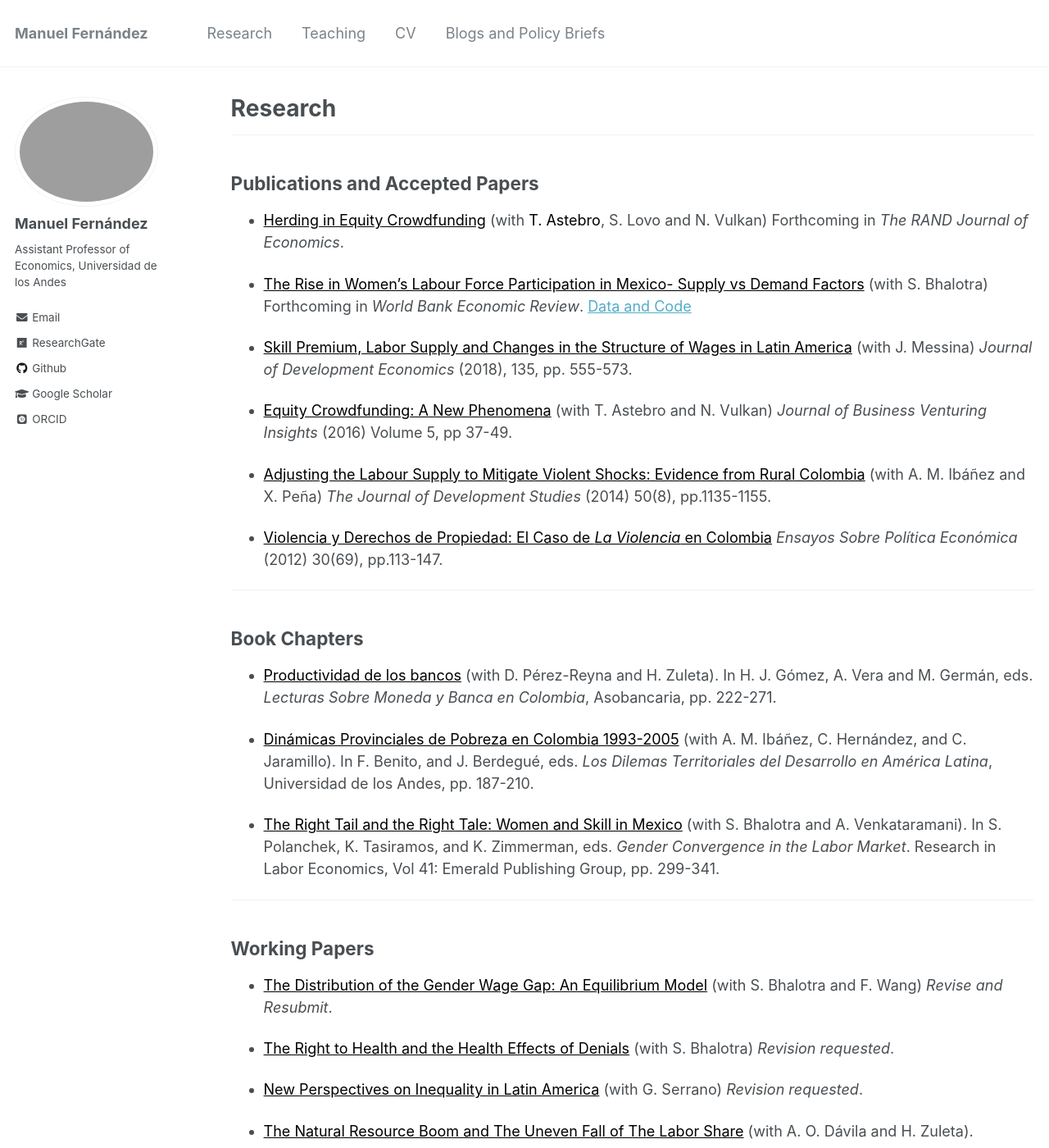
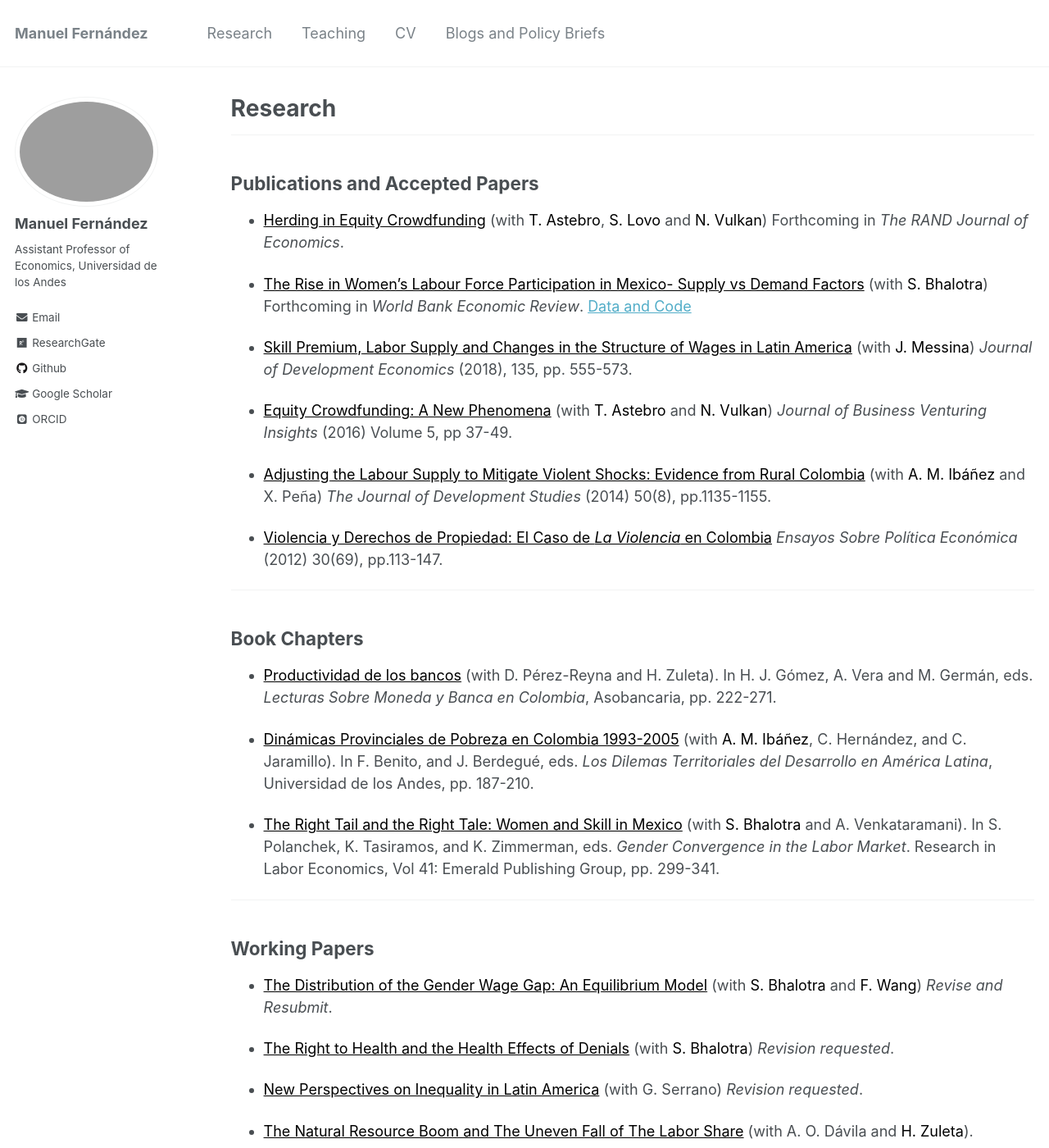
Before and after one commit to man-fern/man-fern.github.io, a Jekyll site: the page built from _pages/research.md, in a window 1280 px wide and 1400 px high. Shown: the whole window at 82% size. Built offline with Jekyll 4.4.1, drawn with Linux system fonts in a browser that asks for light colours; some web fonts are replaced; some of the changed text lies outside the part shown.

Commit message:
Update research.md

```diff
--- a/_pages/research.md
+++ b/_pages/research.md
@@ -11,15 +11,15 @@
 
 ## Publications and Accepted Papers
 
-* <a href="https://people.hec.edu/lovo/wp-content/uploads/sites/28/2023/01/Herding_Equity_Crowdfunding-4.pdf" style="color: black;">Herding in Equity Crowdfunding</a> (with <a href="https://www.hec.edu/en/faculty-research/faculty-directory/faculty-member/astebro-thomas" style="color: black; text-decoration: none;">T. Astebro</a>, S. Lovo and N. Vulkan) Forthcoming in *The RAND Journal of Economics*.
+* <a href="https://people.hec.edu/lovo/wp-content/uploads/sites/28/2023/01/Herding_Equity_Crowdfunding-4.pdf" style="color: black;">Herding in Equity Crowdfunding</a> (with <a href="https://www.hec.edu/en/faculty-research/faculty-directory/faculty-member/astebro-thomas" style="color: black; text-decoration: none;">T. Astebro</a>, <a href="https://people.hec.edu/lovo/" style="color: black; text-decoration: none;">S. Lovo</a> and <a href="https://www.ox.ac.uk/news-and-events/find-an-expert/professor-nir-vulkan" style="color: black; text-decoration: none;">N. Vulkan</a>) Forthcoming in *The RAND Journal of Economics*.
 
-* [The Rise in Women's Labour Force Participation in Mexico- Supply vs Demand Factors](/files/Bhalotra-Fernandez-Mexico-FLFP-supply-demand.pdf){: style="color:black; text-decoration: underline;"} (with S. Bhalotra) Forthcoming in *World Bank Economic Review*. [Data and Code](https://github.com/man-fern/Bhalotra-Fernandez-WBER-Replication)
+* [The Rise in Women's Labour Force Participation in Mexico- Supply vs Demand Factors](/files/Bhalotra-Fernandez-Mexico-FLFP-supply-demand.pdf){: style="color:black; text-decoration: underline;"} (with <a href="https://sites.google.com/site/srbhalotra/" style="color: black; text-decoration: none;">S. Bhalotra</a>) Forthcoming in *World Bank Economic Review*. [Data and Code](https://github.com/man-fern/Bhalotra-Fernandez-WBER-Replication)
 
-* <a href="https://www.sciencedirect.com/science/article/abs/pii/S0304387818304905" style="color: black;">Skill Premium, Labor Supply and Changes in the Structure of Wages in Latin America</a> (with J. Messina) *Journal of Development Economics* (2018), 135, pp. 555-573.
+* <a href="https://www.sciencedirect.com/science/article/abs/pii/S0304387818304905" style="color: black;">Skill Premium, Labor Supply and Changes in the Structure of Wages in Latin America</a> (with <a href="https://www.jsmessina.com/" style="color: black; text-decoration: none;">J. Messina</a>) *Journal of Development Economics* (2018), 135, pp. 555-573.
 
-* <a href="https://www.sciencedirect.com/science/article/abs/pii/S2352673416300026" style="color: black;">Equity Crowdfunding: A New Phenomena</a> (with T. Astebro and N. Vulkan) *Journal of Business Venturing Insights* (2016) Volume 5, pp 37-49.
+* <a href="https://www.sciencedirect.com/science/article/abs/pii/S2352673416300026" style="color: black;">Equity Crowdfunding: A New Phenomena</a> (with <a href="https://www.hec.edu/en/faculty-research/faculty-directory/faculty-member/astebro-thomas" style="color: black; text-decoration: none;">T. Astebro</a> and <a href="https://www.ox.ac.uk/news-and-events/find-an-expert/professor-nir-vulkan" style="color: black; text-decoration: none;">N. Vulkan</a>) *Journal of Business Venturing Insights* (2016) Volume 5, pp 37-49.
 
-* <a href="https://www.tandfonline.com/doi/abs/10.1080/00220388.2014.919384" style="color: black;"> Adjusting the Labour Supply to Mitigate Violent Shocks: Evidence from Rural Colombia</a> (with A. M.  Ibáñez and X. Peña) *The Journal of Development Studies* (2014) 50(8), pp.1135-1155.
+* <a href="https://www.tandfonline.com/doi/abs/10.1080/00220388.2014.919384" style="color: black;"> Adjusting the Labour Supply to Mitigate Violent Shocks: Evidence from Rural Colombia</a> (with <a href="http://www.anamariaibanez.net/" style="color: black; text-decoration: none;">A. M.  Ibáñez</a> and X. Peña) *The Journal of Development Studies* (2014) 50(8), pp.1135-1155.
 
 * <a href="https://www.banrep.gov.co/sites/default/files/publicaciones/archivos/espe_art3_69.pdf" style="color: black;"> Violencia y Derechos de Propiedad: El Caso de *La Violencia* en Colombia</a> *Ensayos Sobre Política Económica* (2012) 30(69), pp.113-147.
 
@@ -29,24 +29,24 @@
 
 * <a href="https://www.asobancaria.com/wp-content/uploads/2022/08/Lecturas_Sobre_Moneda_y_Banca_en_Colombia_2022.pdf" style="color: black;">Productividad de los bancos</a> (with D. Pérez-Reyna and H. Zuleta). In H. J. Gómez, A. Vera and M. Germán, eds. *Lecturas Sobre Moneda y Banca en Colombia*, Asobancaria, pp. 222-271.
 
-* <a href="https://www.jstor.org/stable/10.7440/j.ctt1g0b7ps" style="color: black;"> Dinámicas Provinciales de Pobreza en Colombia 1993-2005</a> (with A. M.  Ibáñez, C. Hernández, and C. Jaramillo). In F. Benito, and J. Berdegué, eds. *Los Dilemas Territoriales del Desarrollo en América Latina*, Universidad de los Andes, pp. 187-210.
+* <a href="https://www.jstor.org/stable/10.7440/j.ctt1g0b7ps" style="color: black;"> Dinámicas Provinciales de Pobreza en Colombia 1993-2005</a> (with <a href="http://www.anamariaibanez.net/" style="color: black; text-decoration: none;">A. M.  Ibáñez</a>, C. Hernández, and C. Jaramillo). In F. Benito, and J. Berdegué, eds. *Los Dilemas Territoriales del Desarrollo en América Latina*, Universidad de los Andes, pp. 187-210.
 
-* <a href="https://www.emerald.com/insight/publication/doi/10.1108/S0147-9121201541" style="color: black;"> The Right Tail and the Right Tale: Women and Skill in Mexico</a> (with S. Bhalotra and A. Venkataramani). In S. Polanchek, K. Tasiramos, and K. Zimmerman, eds. *Gender Convergence in the Labor Market*. Research in Labor Economics, Vol 41: Emerald Publishing Group, pp. 299-341.
+* <a href="https://www.emerald.com/insight/publication/doi/10.1108/S0147-9121201541" style="color: black;"> The Right Tail and the Right Tale: Women and Skill in Mexico</a> (with <a href="https://sites.google.com/site/srbhalotra/" style="color: black; text-decoration: none;">S. Bhalotra</a> and A. Venkataramani). In S. Polanchek, K. Tasiramos, and K. Zimmerman, eds. *Gender Convergence in the Labor Market*. Research in Labor Economics, Vol 41: Emerald Publishing Group, pp. 299-341.
 
 <hr>
 
 ## Working Papers
 
-* [The Distribution of the Gender Wage Gap: An Equilibrium Model](/files/Bhalotra-Fernandez-Wang-FLFP-eq-model.pdf){: style="color:black; text-decoration: underline;"} (with S. Bhalotra and F. Wang) *Revise and Resubmit*.
+* [The Distribution of the Gender Wage Gap: An Equilibrium Model](/files/Bhalotra-Fernandez-Wang-FLFP-eq-model.pdf){: style="color:black; text-decoration: underline;"} (with <a href="https://sites.google.com/site/srbhalotra/" style="color: black; text-decoration: none;">S. Bhalotra</a> and <a href="https://fanwangecon.github.io/" style="color: black; text-decoration: none;">F. Wang</a>) *Revise and Resubmit*.
 
-* [The Right to Health and the Health Effects of Denials](/files/Bhalotra-Fernandez-right-to-health.pdf){: style="color:black; text-decoration: underline;"} (with S. Bhalotra) *Revision requested*.
+* [The Right to Health and the Health Effects of Denials](/files/Bhalotra-Fernandez-right-to-health.pdf){: style="color:black; text-decoration: underline;"} (with <a href="https://sites.google.com/site/srbhalotra/" style="color: black; text-decoration: none;">S. Bhalotra</a>) *Revision requested*.
 
 * <a href="https://repositorio.uniandes.edu.co/handle/1992/58838" style="color: black;"> New Perspectives on Inequality in Latin America</a> (with G. Serrano) *Revision requested*.
 
-* <a href="https://papers.ssrn.com/sol3/papers.cfm?abstract_id=3892487" style="color: black;">The Natural Resource Boom and The Uneven Fall of The Labor Share</a> (with A. O. Dávila and H. Zuleta).
+* <a href="https://papers.ssrn.com/sol3/papers.cfm?abstract_id=3892487" style="color: black;">The Natural Resource Boom and The Uneven Fall of The Labor Share</a> (with A. O. Dávila and <a href="https://economia.uniandes.edu.co/zuleta" style="color: black; text-decoration: none;">H. Zuleta</a>).
 
 * <a href="https://www.misionempleo.gov.co/Documentos%20compartidos/Doc_Coyuntura/Reactivacion_demanda_laboral.pdf" style="color: black;">Políticas para la Reactivación de la Demanda Laboral ante la Crisis del COVID-19: Revisión Sistemática de la Literatura</a> (with S. González and A. Rosero). Documento de Coyuntura, Misión de Empleo, (2021)
 
-* <a href="https://fanwangecon.github.io/assets/UK_Flexibility_Gender_Wage_Gap.pdf" style="color: black;"> Occupation Flexibility and the Gender Wage Gap in the UK</a> (with L. Benny, S. Bhalotra and F. Wang).
+* <a href="https://fanwangecon.github.io/assets/UK_Flexibility_Gender_Wage_Gap.pdf" style="color: black;"> Occupation Flexibility and the Gender Wage Gap in the UK</a> (with L. Benny, <a href="https://sites.google.com/site/srbhalotra/" style="color: black; text-decoration: none;">S. Bhalotra</a> and <a href="https://fanwangecon.github.io/" style="color: black; text-decoration: none;">F. Wang</a>).
 
 * <a href="https://www.iza.org/publications/dp/14095/coronavirus-and-social-distancing-do-non-pharmaceutical-interventions-work-at-least-in-the-short-run" style="color: black;"> Coronavirus and Social Distancing: Do Non-Pharmaceutical-Interventions Work (at least) in the Short Run?</a> (with D. Bardey and A. Gravel).
```
